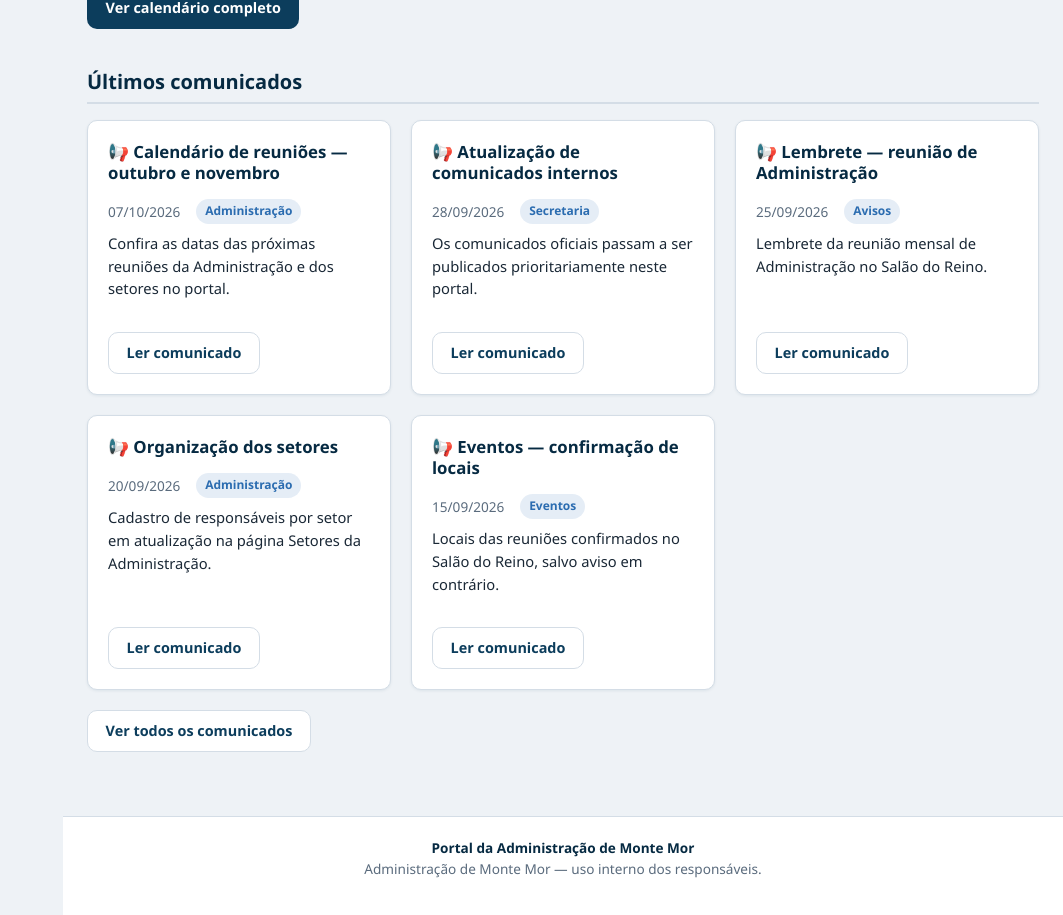
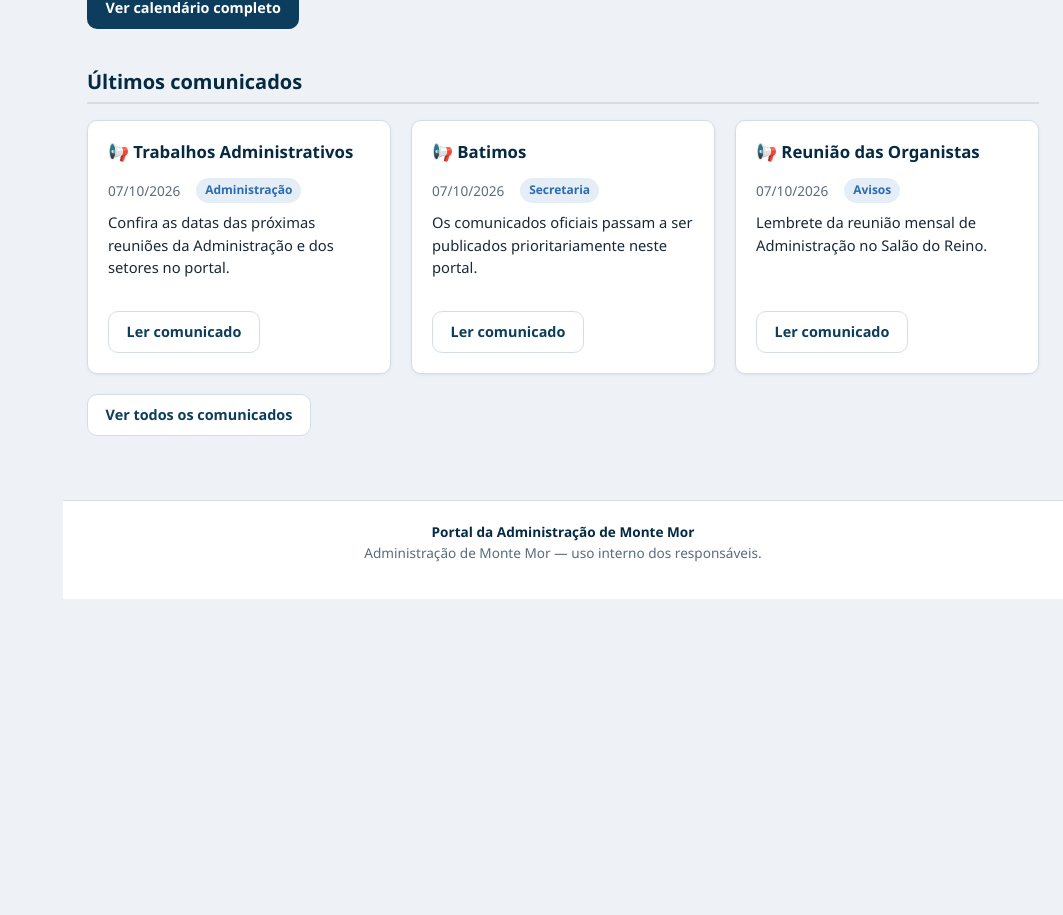
Before and after one commit to AdministracaoMonteMor/adm-monte-mor, a React (Vite) app: page / in a window 1280 px wide. Shown: the part 857-1772 px from the top of the page, without its empty margins (217-1280 px from the left). After the commit the page ends 1456 px from the top, so only its background shows below. Built offline with nearby package versions, Linux system fonts and the light colour scheme.

Commit message:
atualizacao do site

```diff
--- a/src/data/announcements.js
+++ b/src/data/announcements.js
@@ -4,7 +4,7 @@
 export const announcements = [
   {
     id: "com-001",
-    title: "Calendário de reuniões — outubro e novembro",
+    title: "Trabalhos Administrativos",
     publishedAt: "2026-10-07",
     category: "Administração",
     summary:
@@ -12,72 +12,46 @@ export const announcements = [
     responsible: "Secretaria",
     body: `A Paz de Deus,
 
-Informamos que o calendário de reuniões de outubro e novembro está disponível na área "Calendário e Eventos" deste portal.
+Informamos ao ministerio e irmandade que todas as quinta-feira estamos das 19:30 as 21:00 Hrs no predio anexo para atender a todos.
 
-Pedimos que os responsáveis de cada setor confirmem presença com antecedência quando solicitado.
+Atendimentos de requisição de comprar levar assinado.
+
+Deus Abençoe.
 
 Administração de Monte Mor`,
   },
   {
     id: "com-002",
-    title: "Atualização de comunicados internos",
-    publishedAt: "2026-09-28",
+    title: "Batimos",
+    publishedAt: "2026-10-07",
     category: "Secretaria",
     summary:
       "Os comunicados oficiais passam a ser publicados prioritariamente neste portal.",
     responsible: "Secretaria",
-    body: `Prezados irmãos,
+    body: `A Paz de Deus,
 
-A Secretaria informa que os comunicados oficiais da Administração de Monte Mor serão centralizados neste portal, facilitando o acesso de todos os responsáveis.
+Todos batimos em nossa cidade são a cada 60 dias na central da cidade, caso de batismo adicional sera postado via secretaria.
 
-Em caso de dúvidas, procurem o setor de Secretaria.
+Deus Abençoe.
 
-Secretaria — Administração de Monte Mor`,
+Secretaria — Administração`,
   },
   {
     id: "com-003",
-    title: "Lembrete — reunião de Administração",
-    publishedAt: "2026-09-25",
+    title: "Reunião das Organistas",
+    publishedAt: "2026-10-07",
     category: "Avisos",
     summary: "Lembrete da reunião mensal de Administração no Salão do Reino.",
-    responsible: "Presidência",
-    body: `Irmãos,
+    responsible: "Ministerio",
+    body: `A Paz de Deus,
 
-Lembramos a todos os responsáveis pela reunião de Administração conforme data e horário publicados no calendário.
+Lembramos que no dia 18 de outubro as 09:30 tera uma reuniao com o ministerio e as organistas na casa de oração do jardim paviotti.
 
-Contamos com a presença de todos.
+Nesse dia não havera reunião de jovens e menores apenas no jardim paviotti as demais casas de orações seguir normalmente.
 
-Presidência — Administração de Monte Mor`,
-  },
-  {
-    id: "com-004",
-    title: "Organização dos setores",
-    publishedAt: "2026-09-20",
-    category: "Administração",
-    summary:
-      "Cadastro de responsáveis por setor em atualização na página Setores da Administração.",
-    responsible: "Administração",
-    body: `Irmãos,
+Deus Abençoe.
 
-Estamos organizando o cadastro de responsáveis de cada setor. Telefones e e-mails serão incluídos conforme forem confirmados pela Administração.
-
-Enquanto isso, consultem a página "Setores da Administração" para ver os irmãos já indicados.
-
-Administração de Monte Mor`,
-  },
-  {
-    id: "com-005",
-    title: "Eventos — confirmação de locais",
-    publishedAt: "2026-09-15",
-    category: "Eventos",
-    summary:
-      "Locais das reuniões confirmados no Salão do Reino, salvo aviso em contrário.",
-    responsible: "Secretaria",
-    body: `Informamos que, salvo comunicado específico, as reuniões administrativas ocorrem no Salão do Reino.
-
-Alterações serão publicadas nesta seção de comunicados.
-
-Secretaria`,
+Conselho de Anciães`,
   },
 ];
 
```
